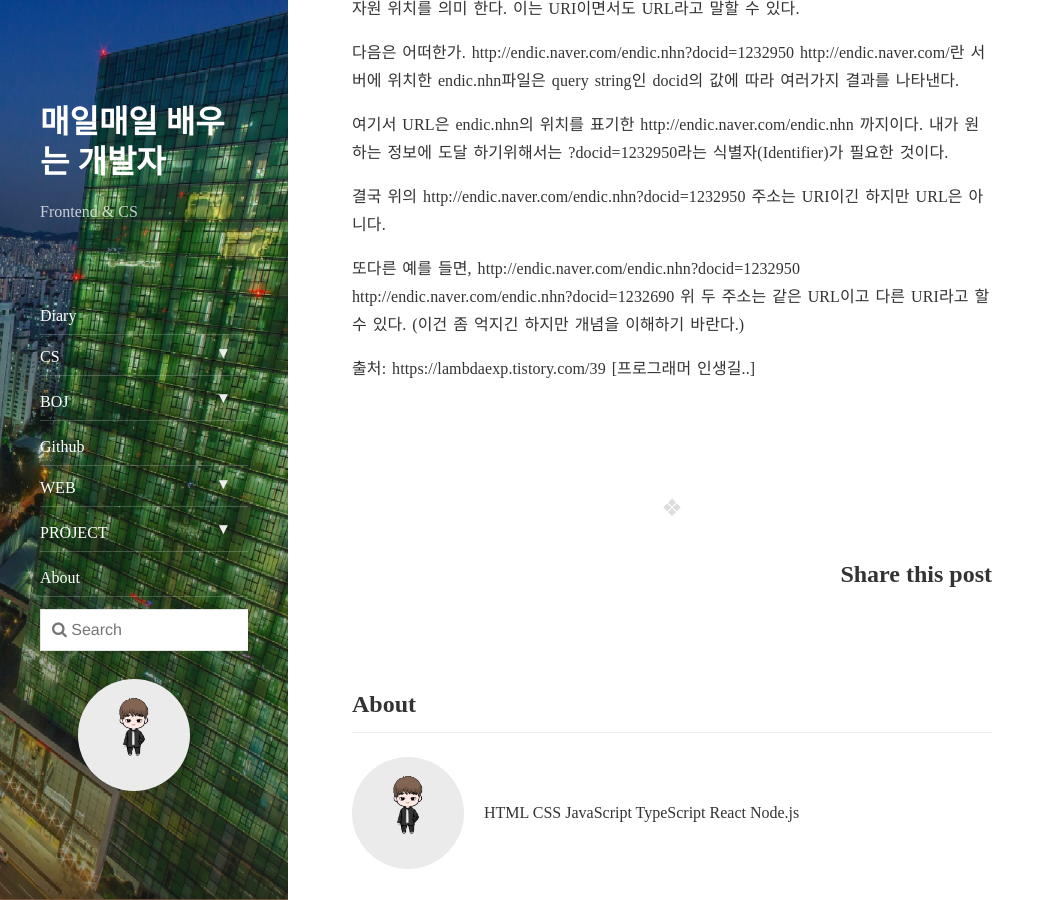
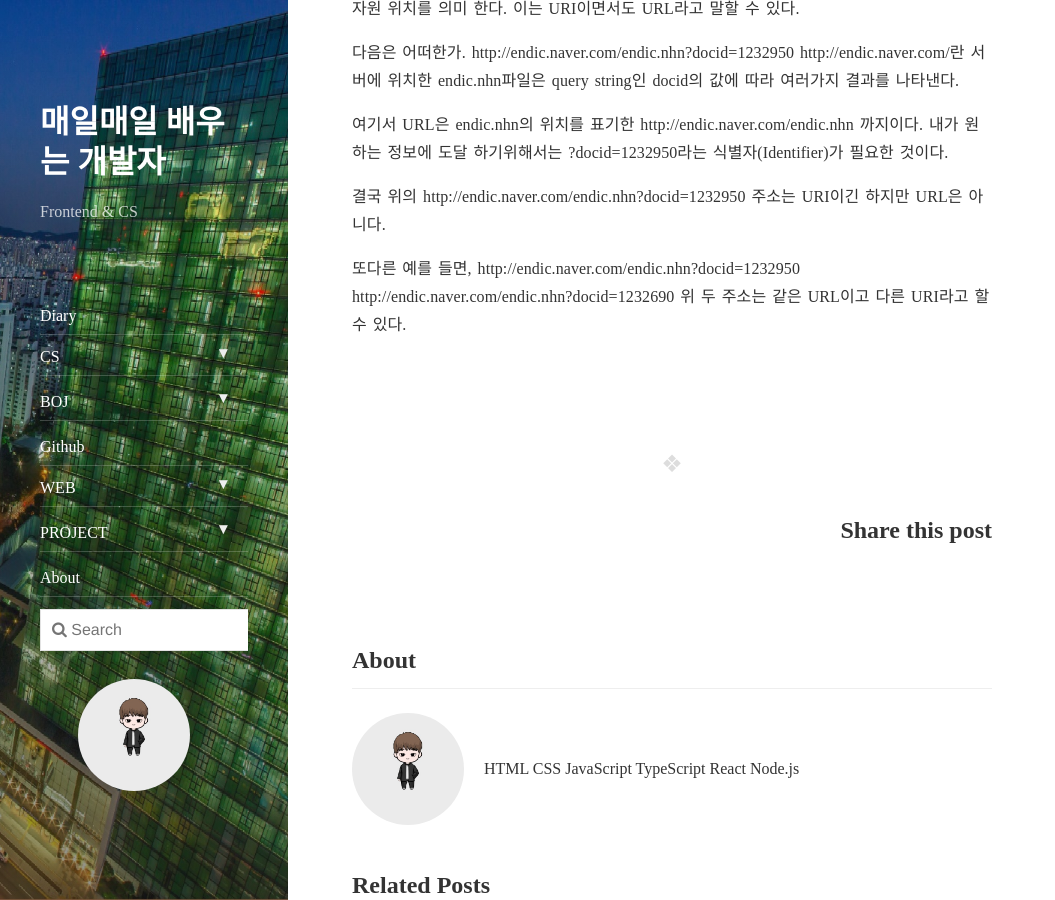
Before and after one commit to erurang/erurang.github.io, a Jekyll site: the page built from _posts/2021-01-01-web-react-spa.md, in a window 1280 px wide and 900 px high, scrolled down 2593 px. Shown: the whole window, without its empty margins (0-1055 px from the left). Built offline with Jekyll 4.4.1, drawn with Linux system fonts in a browser that asks for light colours; nearby versions of some CDN libraries; comment, search, counter and statistics services are not loaded.

Commit message:
spa와 url uri 에 대해서

```diff
--- a/_posts/2021-01-01-web-react-spa.md
+++ b/_posts/2021-01-01-web-react-spa.md
@@ -91,6 +91,3 @@ http://endic.naver.com/란 서버에 위치한 endic.nhn파일은 query string
 http://endic.naver.com/endic.nhn?docid=1232950
 http://endic.naver.com/endic.nhn?docid=1232690
 위 두 주소는 같은 URL이고 다른 URI라고 할 수 있다.
-(이건 좀 억지긴 하지만 개념을 이해하기 바란다.)
-
-출처: https://lambdaexp.tistory.com/39 [프로그래머 인생길..]
```
